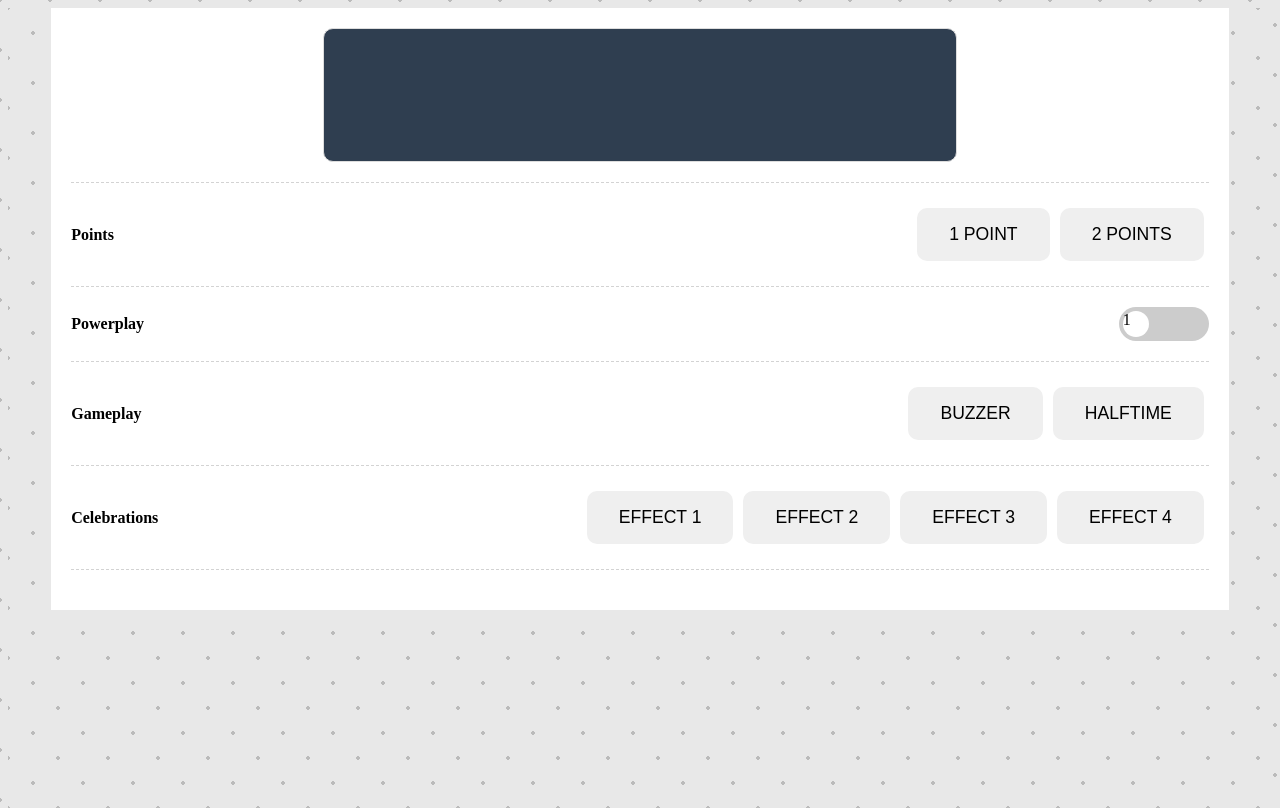
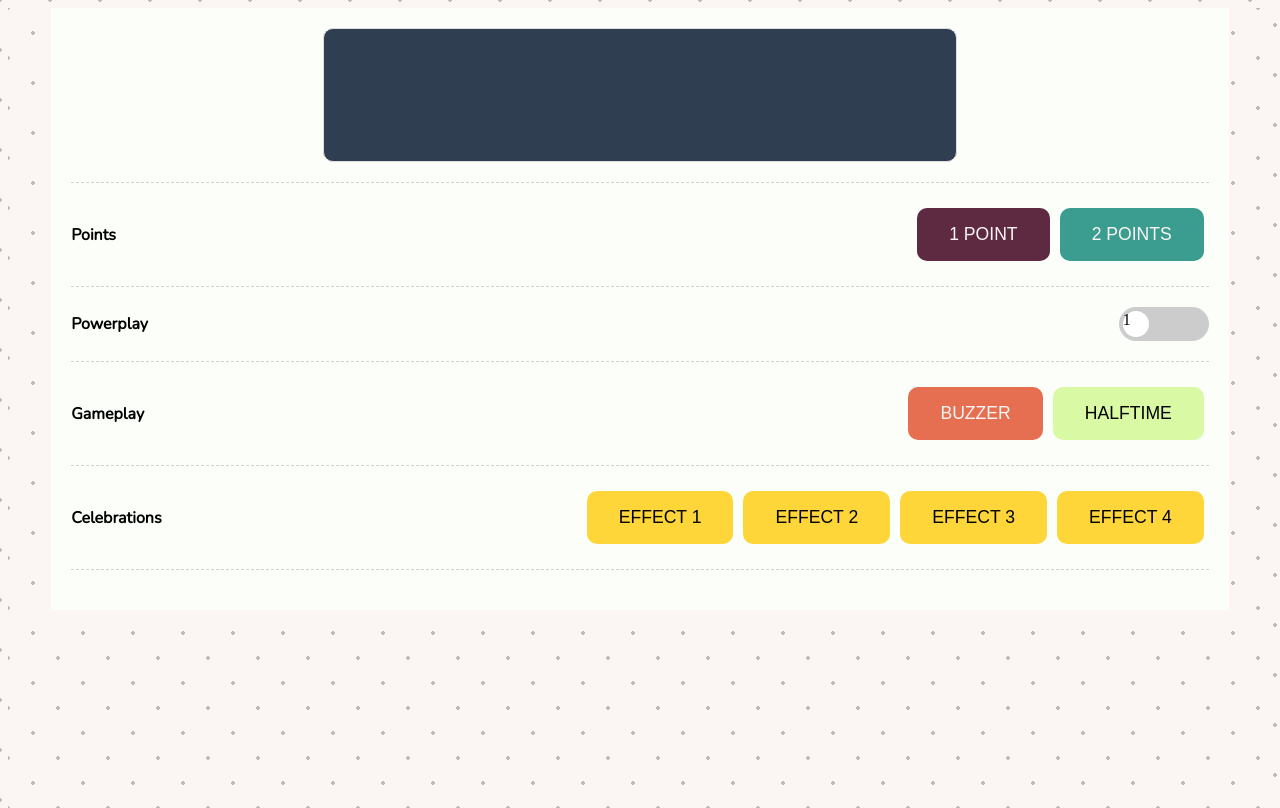
Before and after one commit to Makerspace-Ashoka/HoopGlow, a Nuxt app in the folder frontend/: page / in a window 1280 px wide. Built offline with nearby package versions, Linux system fonts and the light colour scheme.

Commit message:
Add google-fonts module, update title text typeface, and add button colours

```diff
--- a/frontend/app.vue
+++ b/frontend/app.vue
@@ -7,8 +7,8 @@
     <div class="section">
       <span class="section-title">Points</span>
       <div>
-        <button class="btn">1 Point</button>
-        <button class="btn">2 Points</button>
+        <button class="btn" style="background-color: #5D2A42;  color: #fbf5f3;">1 Point</button>
+        <button class="btn" style="background-color: #3a9d8f;  color: #fbf5f3;">2 Points</button>
       </div>
     </div>
     <div class="section">
@@ -21,17 +21,17 @@
     <div class="section">
       <span class="section-title">Gameplay</span>
       <div>
-        <button class="btn">Buzzer</button>
-        <button class="btn">Halftime</button>
+        <button class="btn" style="background-color: #E76F51; color: #fbf5f3;">Buzzer</button>
+        <button class="btn" style="background-color: #D9F9A5;">Halftime</button>
       </div>
     </div>
     <div class="section">
       <span class="section-title">Celebrations</span>
       <div>
-        <button class="btn">Effect 1</button>
-        <button class="btn">Effect 2</button>
-        <button class="btn">Effect 3</button>
-        <button class="btn">Effect 4</button>
+        <button class="btn" style="background-color: #FFD639;">Effect 1</button>
+        <button class="btn" style="background-color: #FFD639;">Effect 2</button>
+        <button class="btn" style="background-color: #FFD639;">Effect 3</button>
+        <button class="btn" style="background-color: #FFD639;">Effect 4</button>
       </div>
     </div>
   </div>
@@ -52,7 +52,7 @@ export default {
   display: flex;
   flex-direction: column;
   align-items: center;
-  background-color: white;
+  background-color: #FBFEF9;
   padding: 20px;
   max-width: 90%;
   margin: 0 auto;
@@ -69,7 +69,8 @@ export default {
 }
 
 .section-title {
-  font-weight: bold;
+  font-family: 'Nunito', sans-serif;
+  font-weight: 700;
   flex: 1;
 }
 
--- a/frontend/assets/css/main.css
+++ b/frontend/assets/css/main.css
@@ -1,7 +1,7 @@
 html, body {
     height: 100%;
     /* background-color: #264653; Dark mode color; change based on preference */
-    background-color: #E8E8E8; /* Dark mode color; change based on preference */
+    background-color: #fbf5f3; /* Dark mode color; change based on preference */
     /* Dot matrix background effect */
     background-image: radial-gradient(#bbb 2px, transparent 2px),
                       radial-gradient(#bbb 2px, transparent 2px);
--- a/frontend/nuxt.config.ts
+++ b/frontend/nuxt.config.ts
@@ -1,7 +1,15 @@
 // https://nuxt.com/docs/api/configuration/nuxt-config
 export default defineNuxtConfig({
+  modules: [
+    '@nuxtjs/google-fonts',
+  ],
+  googleFonts: {
+    families: {
+      Nunito: true
+    }
+  },
   devtools: { enabled: true },
   css: [
     'assets/css/main.css',
-  ],
+  ]
 })
--- a/frontend/package.json
+++ b/frontend/package.json
@@ -17,6 +17,7 @@
   },
   "dependencies": {
     "@nuxtjs/axios": "^5.13.6",
+    "@nuxtjs/google-fonts": "^3.0.2",
     "@nuxtjs/svg": "^0.4.1",
     "gsap": "^3.12.2"
   }
```
Also changed, not shown: 2 other files (tests, documents, lock files or other folders).
